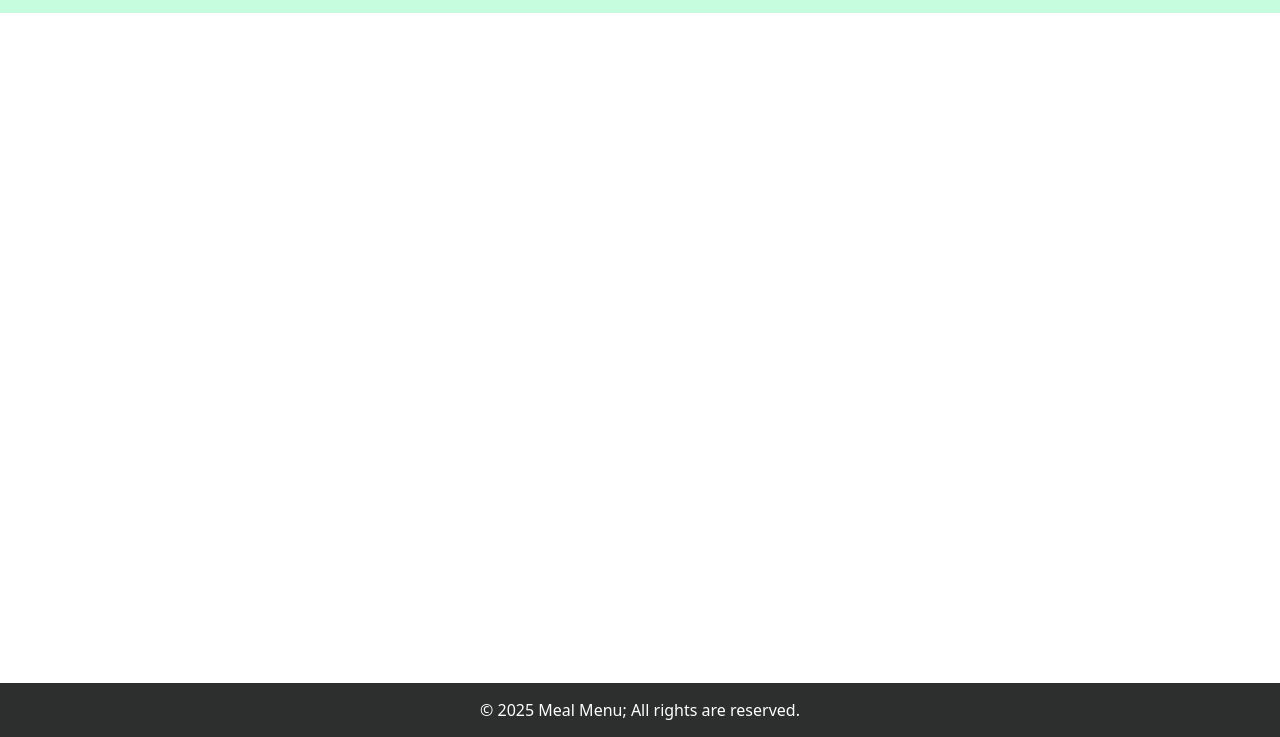
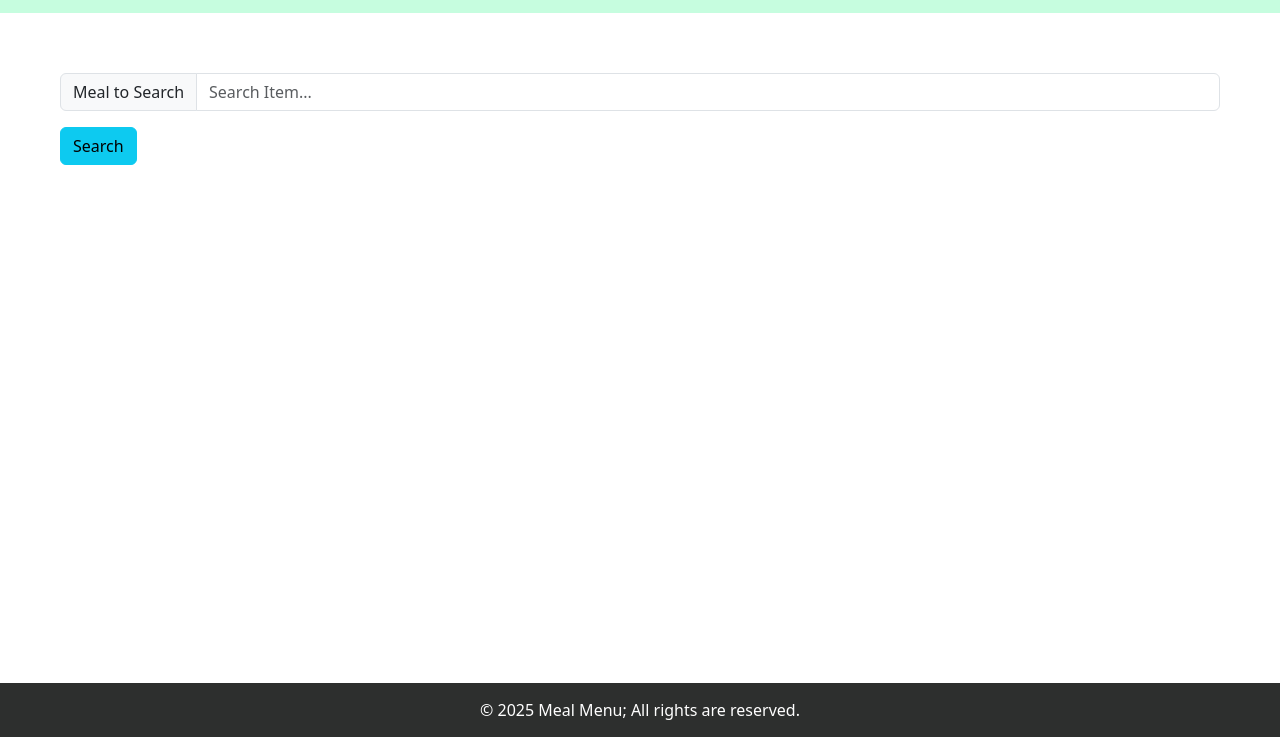
Before and after one commit to Saj1d-prompt/Meal-Menu, a plain HTML site: page index.html in a window 1280 px wide. Shown: the part 63-800 px from the top of the page. Drawn offline with nearby package versions, Linux system fonts and the light colour scheme.

Commit message:
added input and search button

```diff
--- a/index.html
+++ b/index.html
@@ -14,6 +14,15 @@
         <h1>Meal Menu</h1>
     </header>
 
+    <div class = "main">
+        <div class="input-group mb-3">
+            <span class="input-group-text" id="inputGroup-sizing-default">Meal to Search</span>
+            <input type="text" class="form-control" aria-label="Sizing example input" aria-describedby="inputGroup-sizing-default" placeholder="Search Item...">
+        </div>
+        <button type="button" class="btn btn-info">Search</button>
+
+    </div>
+
 
     <footer>
         <span>&copy; 2025 Meal Menu; All rights are reserved.</span>
--- a/style.css
+++ b/style.css
@@ -13,3 +13,9 @@ footer{
     bottom: 0;
     width: 100%;
 }
+
+.main{
+    align-items: center;
+    margin: 10px;
+    padding: 50px;
+}
```
